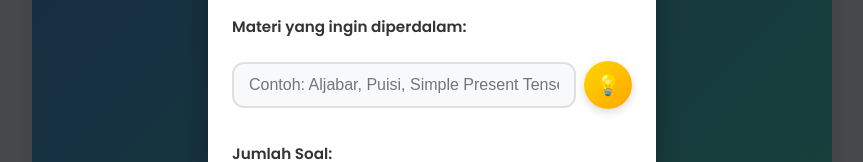
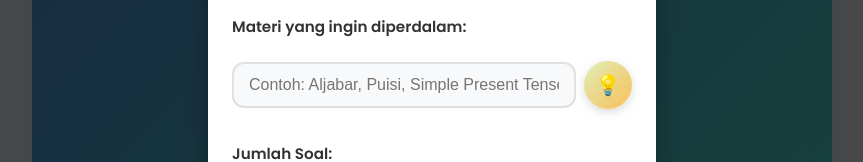
Before and after one commit to KeiizZ0/MiFun_Temanbelajar, a plain HTML site: page index.html in a window 1280 px wide. Both pictures are taken after a click on the button "Mulai Sekarang!". Shown: the part 283-445 px from the top of the page, without its empty margins (208-1071 px from the left). Drawn offline with Linux system fonts and the light colour scheme.

Commit message:
ubah style tombol

```diff
--- a/style.css
+++ b/style.css
@@ -342,7 +342,7 @@ body {
 }
 
 .suggest-btn {
-    background: linear-gradient(135deg, #FFD700, #FFA500);
+    background: linear-gradient(135deg, #dfeeb6, #f8c059);
     border: none;
     border-radius: 50%;
     width: 48px;
```
